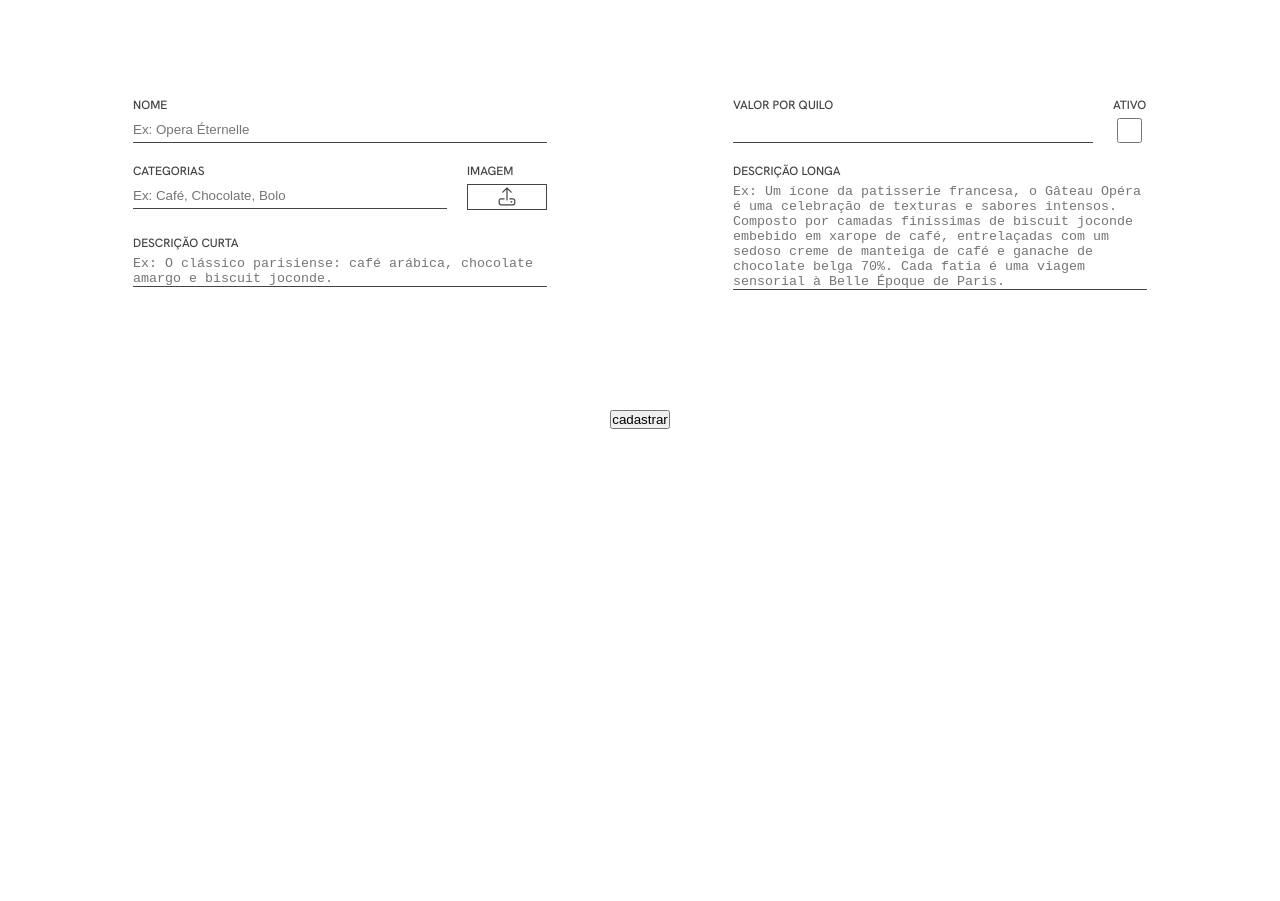
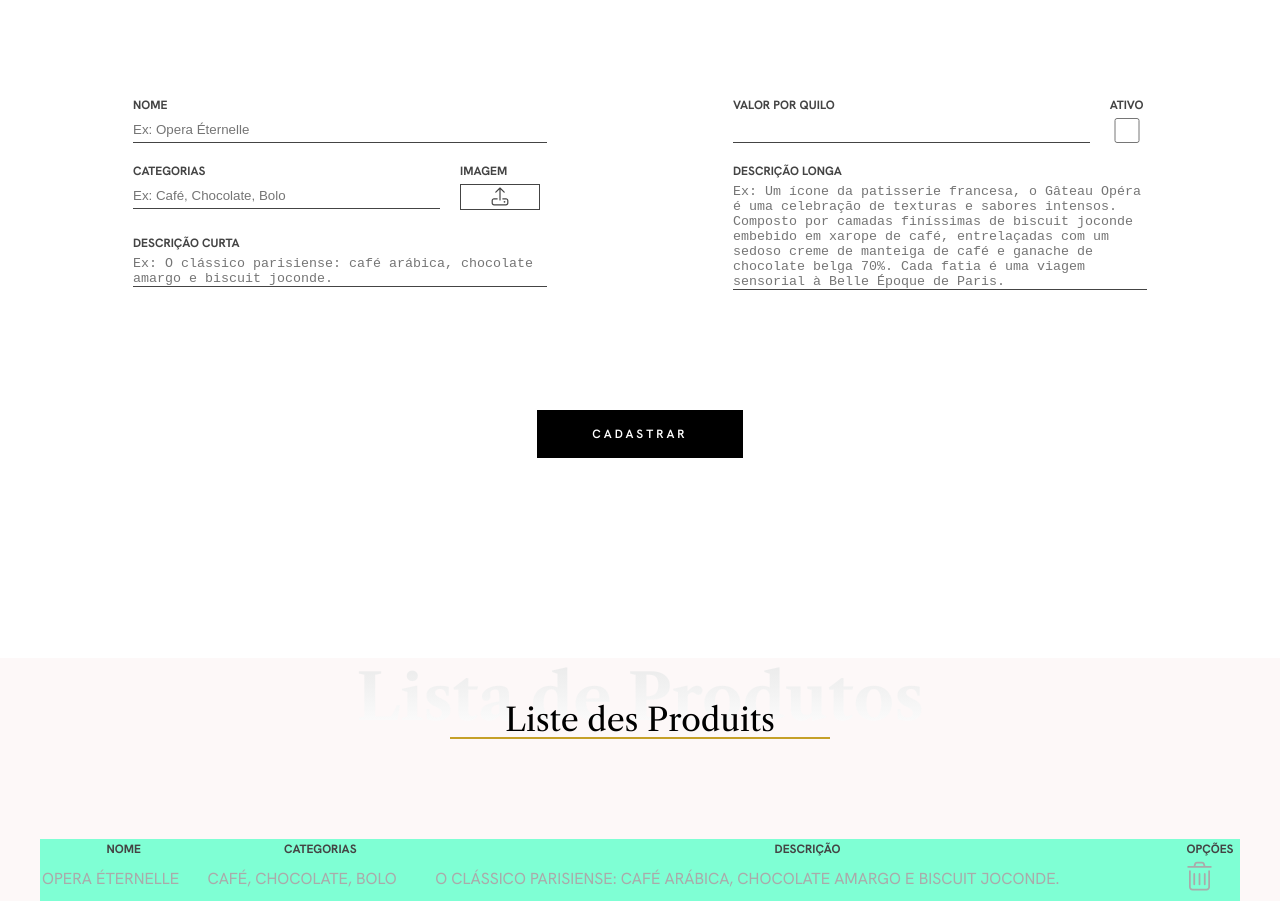
Before and after one commit to odirlei-assis/Bolos-Jacquin-Front-end-2026, a plain HTML site: page admProdutos/index.html in a window 1280 px wide. Shown: the part 619-1520 px from the top of the page. Before the commit the page ends 1148 px from the top, so only its background shows below. Drawn offline with nearby package versions, Linux system fonts and the light colour scheme.

Commit message:
inicio da secao de listagem de produtos

```diff
--- a/admProdutos/index.html
+++ b/admProdutos/index.html
@@ -83,7 +83,9 @@
 
                             <div class="linha_form lf_coluna">
                                 <label for="">descrição curta</label>
-                                <textarea placeholder="Ex: O clássico parisiense: café arábica, chocolate amargo e biscuit joconde." name="" id="" rows="2"></textarea>
+                                <textarea
+                                    placeholder="Ex: O clássico parisiense: café arábica, chocolate amargo e biscuit joconde."
+                                    name="" id="" rows="2"></textarea>
                             </div>
                         </div>
 
@@ -102,7 +104,8 @@
 
                             <div class="linha_form lf_coluna">
                                 <label for="">descrição longa</label>
-                                <textarea name="" id="" rows="7" placeholder="Ex: Um ícone da patisserie francesa, o Gâteau Opéra é uma celebração de texturas e sabores intensos. Composto por camadas finíssimas de biscuit joconde embebido em xarope de café, entrelaçadas com um sedoso creme de manteiga de café e ganache de chocolate belga 70%. Cada fatia é uma viagem sensorial à Belle Époque de Paris."></textarea>
+                                <textarea name="" id="" rows="7"
+                                    placeholder="Ex: Um ícone da patisserie francesa, o Gâteau Opéra é uma celebração de texturas e sabores intensos. Composto por camadas finíssimas de biscuit joconde embebido em xarope de café, entrelaçadas com um sedoso creme de manteiga de café e ganache de chocolate belga 70%. Cada fatia é uma viagem sensorial à Belle Époque de Paris."></textarea>
                             </div>
                         </div>
                     </div>
@@ -110,6 +113,44 @@
                 </form>
             </div>
         </section>
+
+        <section class="list_produtos">
+            <div class="container list_container">
+                <div class="box_h2">
+                    <h2>Lista de Produtos</h2>
+                    <span>Liste des Produits</span>
+                    <hr>
+                </div>
+
+                <table>
+                    <thead>
+                        <tr>
+                            <th>nome</th>
+                            <th>categorias</th>
+                            <th>descrição</th>
+                            <th>opções</th>
+                        </tr>
+                    </thead>
+                    <tbody>
+                        <tr>
+                            <td>Opera Éternelle</td>
+                            <td>Café, Chocolate, Bolo</td>
+                            <td>O clássico parisiense: café arábica, chocolate amargo e biscuit joconde.</td>
+                            <td>
+                                <svg xmlns="http://www.w3.org/2000/svg"
+                                    viewBox="0 0 640 640"><!--! Font Awesome Pro 7.2.0 by @fontawesome - https://fontawesome.com License - https://fontawesome.com/license (Commercial License) Copyright 2026 Fonticons, Inc. -->
+                                    <path fill="currentColor"
+                                        d="M256.5 91.4C258.5 84.6 264.8 80 271.8 80L368.2 80C375.3 80 381.5 84.6 383.5 91.4L394.5 128L245.5 128L256.5 91.4zM212.1 128L112 128C103.2 128 96 135.2 96 144C96 152.8 103.2 160 112 160L528 160C536.8 160 544 152.8 544 144C544 135.2 536.8 128 528 128L427.9 128L414.2 82.2C408.1 61.9 389.4 48 368.2 48L271.8 48C250.6 48 231.9 61.9 225.8 82.2L212.1 128zM128 208L128 512C128 547.3 156.7 576 192 576L448 576C483.3 576 512 547.3 512 512L512 208L480 208L480 512C480 529.7 465.7 544 448 544L192 544C174.3 544 160 529.7 160 512L160 208L128 208zM240 272C240 263.2 232.8 256 224 256C215.2 256 208 263.2 208 272L208 464C208 472.8 215.2 480 224 480C232.8 480 240 472.8 240 464L240 272zM336 272C336 263.2 328.8 256 320 256C311.2 256 304 263.2 304 272L304 464C304 472.8 311.2 480 320 480C328.8 480 336 472.8 336 464L336 272zM432 272C432 263.2 424.8 256 416 256C407.2 256 400 263.2 400 272L400 464C400 472.8 407.2 480 416 480C424.8 480 432 472.8 432 464L432 272z" />
+                                </svg>
+                            </td>
+                        </tr>
+                    </tbody>
+                </table>
+
+
+            </div>
+        </section>
+
     </main>
 
     <footer>
--- a/admProdutos/style.css
+++ b/admProdutos/style.css
@@ -8,6 +8,7 @@
     --corPrincipal: #FFF4F4;
     --fontHanken: "Hanken Grotesk", sans-serif;
     --corDourado: #C5A028;
+    --corSecundaria: #FDF8F8;
 }
 
 .container {
@@ -60,7 +61,7 @@ header {
     font-size: 20px;
 }
 
-.box_busca input:focus{
+.box_busca input:focus {
     outline: none;
 }
 
@@ -88,25 +89,25 @@ header {
 }
 
 /* ---------- BOTAO MENU ---------- */
-.header_container button{
+.header_container button {
     background-color: transparent;
     border: none;
     display: none;
 }
 
-.header_container button svg{
+.header_container button svg {
     width: 50px;
 }
 
 /* ---------- SECAO CADASTRO DE PRODUTOS ---------- */
-.cad_container{
+.cad_container {
     display: flex;
     flex-direction: column;
     align-items: center;
     padding: 100px 0;
 }
 
-.icon_jacquin{
+.icon_jacquin {
     width: 200px;
 }
 
@@ -152,48 +153,49 @@ header {
 
 
 /* ---------- FORMULARIO ---------- */
-form{
+form {
     /* background-color: aquamarine; */
     width: 100%;
 }
 
-.inputs_form{
+.inputs_form {
     display: flex;
     justify-content: space-around;
     width: 100%;
     max-width: 1200px;
 }
 
-.lf_coluna{
+.lf_coluna {
     display: flex;
     flex-direction: column;
 }
 
-.lf_linha{
+.lf_linha {
     display: flex;
 }
 
-.input_img svg{
+.input_img svg {
     width: 24px;
 }
 
 .form_coluna1,
-.form_coluna2{
-    width: 414px;
+.form_coluna2 {
+    max-width: 414px;
+    width: 45%;
 }
 
 .input_img span,
-form label{
+form label {
     font-family: var(--fontHanken);
     text-transform: uppercase;
     color: #444444;
     font-size: 12px;
-    font-weight: 500;
+    font-weight: 700;
     margin-bottom: 5px;
 }
 
 .inputs_form input[type=text],
-.inputs_form textarea{
+.inputs_form textarea {
     background-color: transparent;
     border: none;
     border-bottom: solid 1px #444444;
@@ -201,19 +203,19 @@ form label{
 }
 
 .inputs_form input[type=text]:focus,
-.inputs_form textarea:focus{
+.inputs_form textarea:focus {
     outline: none;
 }
 
-.linha_form{
+.linha_form {
     margin-bottom: 20px;
 }
 
-.inputs_form input[type=file]{
+.inputs_form input[type=file] {
     display: none;
 }
 
-.input_img label{
+.input_img label {
     /* background-color: blueviolet; */
     display: flex;
     align-items: center;
@@ -222,30 +224,75 @@ form label{
     border: solid 1px #444444;
 }
 
-.input_img label:hover{
+.input_img label:hover {
     cursor: pointer;
 }
 
 form input[type=checkbox],
-form input[type=text]{
+form input[type=text] {
     height: 25px;
 }
 
-.input_cat input{
-    width: 314px;
+.input_cat {
+    width: 79%;
+}
+
+.input_cat input {
+    max-width: 314px;
     margin-right: 20px;
 }
 
-.input_valor input{
-    margin-right: 20px;
-    width: 360px;
+.input_valor {
+    width: 91%;
 }
 
-form input[type=button]{
+.input_valor input {
+    margin-right: 20px;
+    max-width: 360px;
+}
+
+form input[type=button] {
     margin: 100px auto 0;
     display: block;
+    font-family: var(--fontHanken);
+    text-transform: uppercase;
+    font-size: 12px;
+    font-weight: 600;
+    border: none;
+    background-color: #000000;
+    color: #FFFFFF;
+    padding: 16px 55px;
+    cursor: pointer;
+    letter-spacing: 3px;
+}
 
 
+
+
+/* ---------- LISTA DE PRODUTOS ---------- */
+.list_produtos{
+    background-color: var(--corSecundaria);
+}
+
+table{
+    background-color: aquamarine;
+    width: 100%;
+    font-family: var(--fontHanken);
+    text-transform: uppercase;
+}
+
+thead{
+    font-size: 12px;
+    font-weight: 600;
+    color: #444444;
+}
+
+tbody{
+    color: #AAAAAA;
+}
+
+table svg{
+    width: 35px;
 }
 
 
@@ -257,29 +304,45 @@ form input[type=button]{
 
 
 
+
 /* ---------- MEDIAS ---------- */
-@media screen and (max-width: 768px){
-    .header_container button{
+@media screen and (max-width: 768px) {
+    .header_container button {
         display: block;
     }
 
     .link_inicio,
-    .box_busca{
+    .box_busca {
         display: none;
     }
 
-    .box_h2 h2{
+    .box_h2 h2 {
         font-size: 32px;
     }
 
-    .box_h2 span{
+    .box_h2 span {
         font-size: 20px;
         bottom: -18px;
         margin-bottom: 20px;
     }
 
-    .box_h2 hr{
+    .box_h2 hr {
         margin-top: 10px;
         width: 70%;
     }
+
+
+
+
+    /* ----- FORMULARIO ----- */
+    .inputs_form {
+        flex-direction: column;
+        align-items: center;
+    }
+
+    .form_coluna1,
+    .form_coluna2 {
+        max-width: 500px;
+        width: 80%;
+    }
 }
```
Also changed, not shown: icones/trash-can.svg (added).
